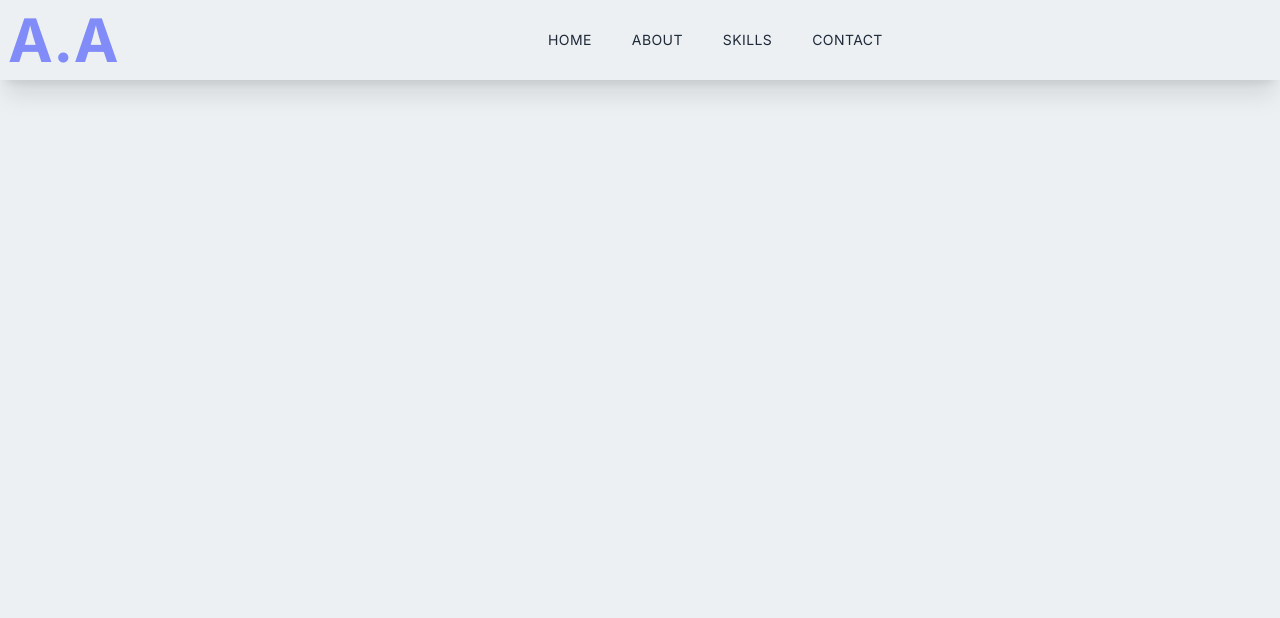
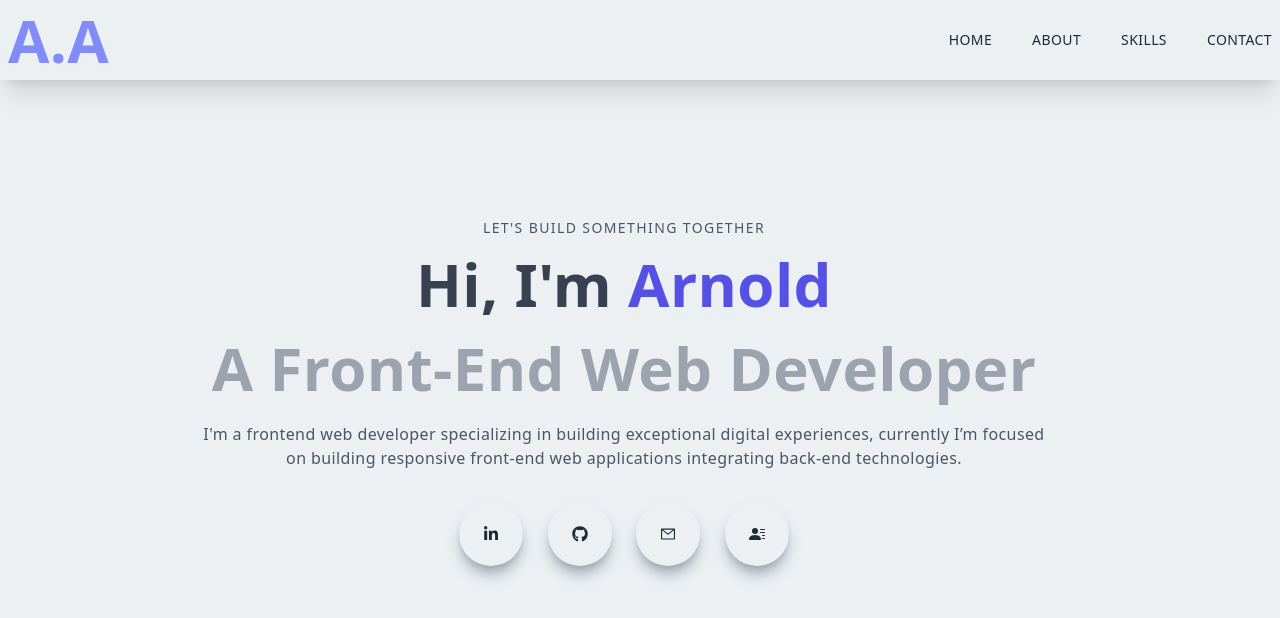
Before and after one commit to arnold-aswan/Portfollio, a Next.js app: page / in a window 1280 px wide. Shown: the top 618 px of the page. Built offline with nearby package versions, Linux system fonts and the light colour scheme.

Commit message:
created main section

```diff
--- a/app/layout.js
+++ b/app/layout.js
@@ -2,7 +2,7 @@
 import "./globals.css";
 import Navbar from "@/components/Navbar";
 
-const inter = Inter({ subsets: ["latin"] });
+// const inter = Inter({ subsets: ["latin"] });
 
 export const metadata = {
   title: "Arnold Aswani",
@@ -12,8 +12,10 @@
 export default function RootLayout({ children }) {
   return (
     <html lang="en">
-      <Navbar />
-      <body className={inter.className}>{children}</body>
+      <body className="">
+        <Navbar />
+        {children}
+      </body>
     </html>
   );
 }
--- a/app/page.js
+++ b/app/page.js
@@ -1,6 +1,10 @@
 import Image from "next/image";
-
+import Main from "@/components/Main";
 
 export default function Home() {
-  return <main className=""></main>;
+  return (
+    <main className="">
+      <Main />
+    </main>
+  );
 }
--- /dev/null
+++ b/components/Main.jsx
@@ -0,0 +1,45 @@
+import React from "react";
+
+import { AiOutlineClose, AiOutlineMenu, AiOutlineMail } from "react-icons/ai";
+import { FaLinkedinIn, FaGithub } from "react-icons/fa";
+import { BsFillPersonLinesFill } from "react-icons/bs";
+
+const Main = () => {
+  return (
+    <div className="w-full h-screen text-center">
+      <div className="max-w-[1248px] w-full h-full p-2 flex justify-center items-center ">
+        <div>
+          <p className="uppercase text-sm tracking-widest text-gray-600 ">
+            let's build something together
+          </p>
+          <h1 className="py-4 text-gray-700">
+            Hi, I'm <span className="text-[#5651e5] ">Arnold</span>
+          </h1>
+          <h1 className="py-2 text-gray-400">A Front-End Web Developer</h1>
+          <p className="py-4 text-gray-600 max-w-[70%] m-auto ">
+            I'm a frontend web developer specializing in building exceptional
+            digital experiences, currently I’m focused on building responsive
+            front-end web applications integrating back-end technologies.
+          </p>
+
+          <div className="flex items-center justify-between max-w-[330px] m-auto py-4 ">
+            <div className="rounded-full shadow-lg shadow-gray-400 p-6 cursor-pointer hover:scale-110 ease-in duration-300">
+              <FaLinkedinIn />
+            </div>
+            <div className="rounded-full shadow-lg shadow-gray-400 p-6 cursor-pointer hover:scale-110 ease-in duration-300">
+              <FaGithub />
+            </div>
+            <div className="rounded-full shadow-lg shadow-gray-400 p-6 cursor-pointer hover:scale-110 ease-in duration-300">
+              <AiOutlineMail />
+            </div>
+            <div className="rounded-full shadow-lg shadow-gray-400 p-6 cursor-pointer hover:scale-110 ease-in duration-300">
+              <BsFillPersonLinesFill />
+            </div>
+          </div>
+        </div>
+      </div>
+    </div>
+  );
+};
+
+export default Main;
```
Also changed, not shown: components/Navbar.jsx (+3 -5 lines).
